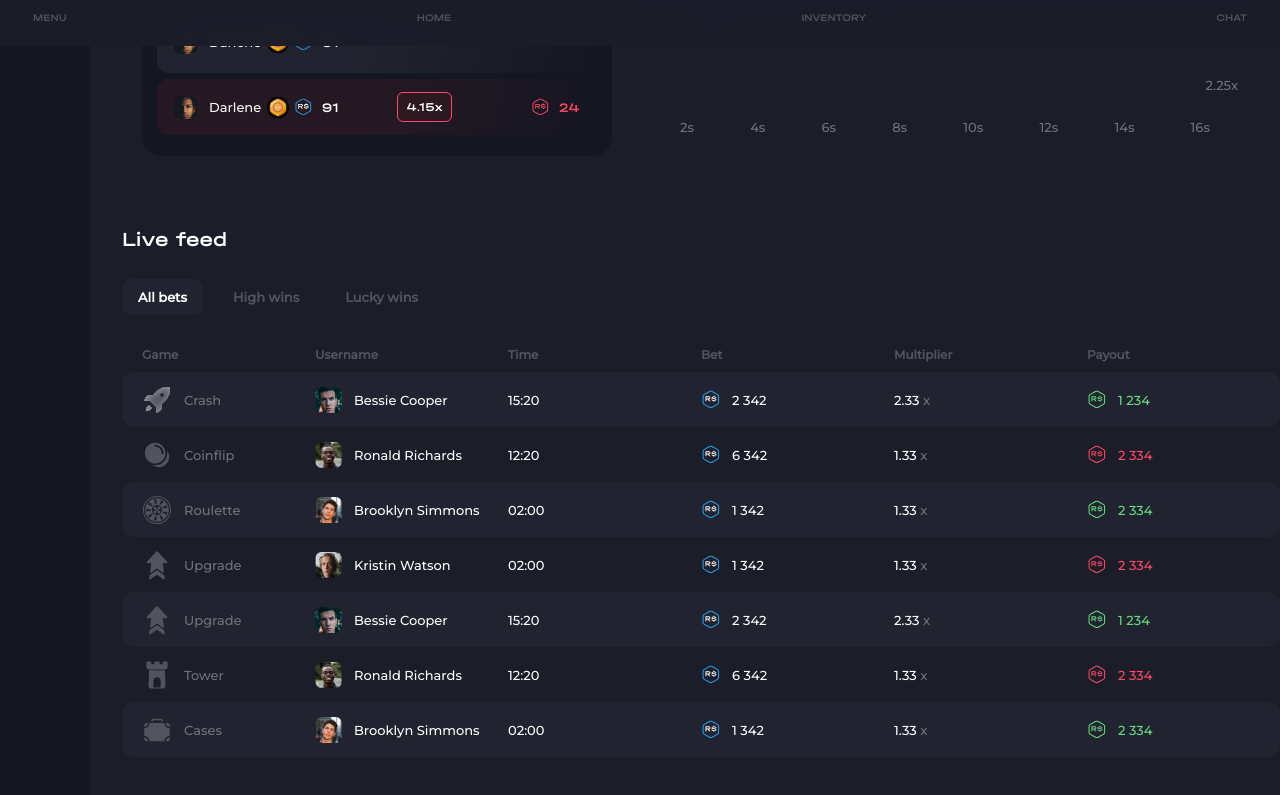
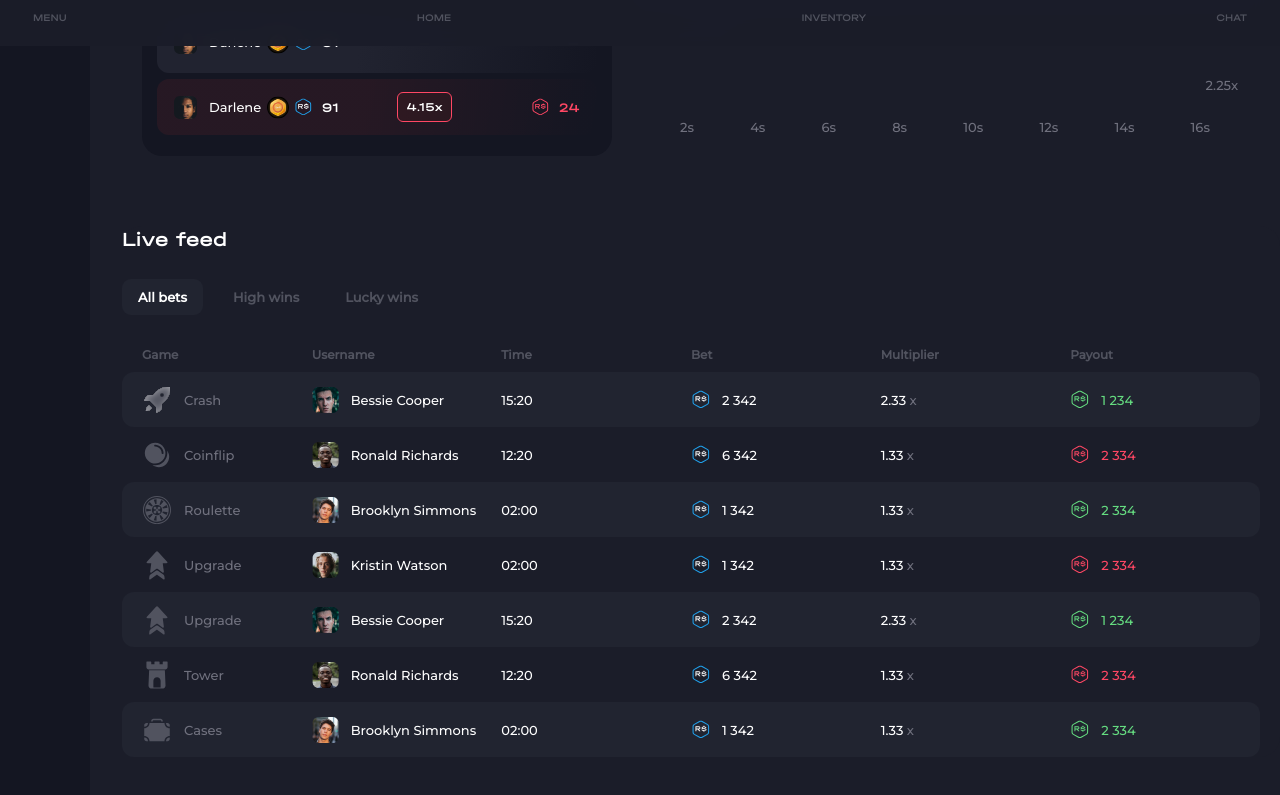
Before and after one commit to diorm47/blox-empire, a React (Create React App) app: page /crash in a window 1280 px wide. Shown: the part 755-1550 px from the top of the page. Built offline with nearby package versions, Linux system fonts and the light colour scheme.

Commit message:
last commit, i think

```diff
--- a/src/pages/crash/crash.css
+++ b/src/pages/crash/crash.css
@@ -254,6 +254,7 @@
 
 .padding_0 {
   padding: 0 !important;
+  padding-right: 20px !important;
   background: #1b1d29;
   margin-top: 50px !important;
 }
@@ -370,6 +371,9 @@
     margin: 0 auto;
     margin-top: 30px;
   }
+  .padding_0 {
+    padding-right: 0 !important;
+  }
 
 }
 @media only screen and (max-width: 960px) {
```
